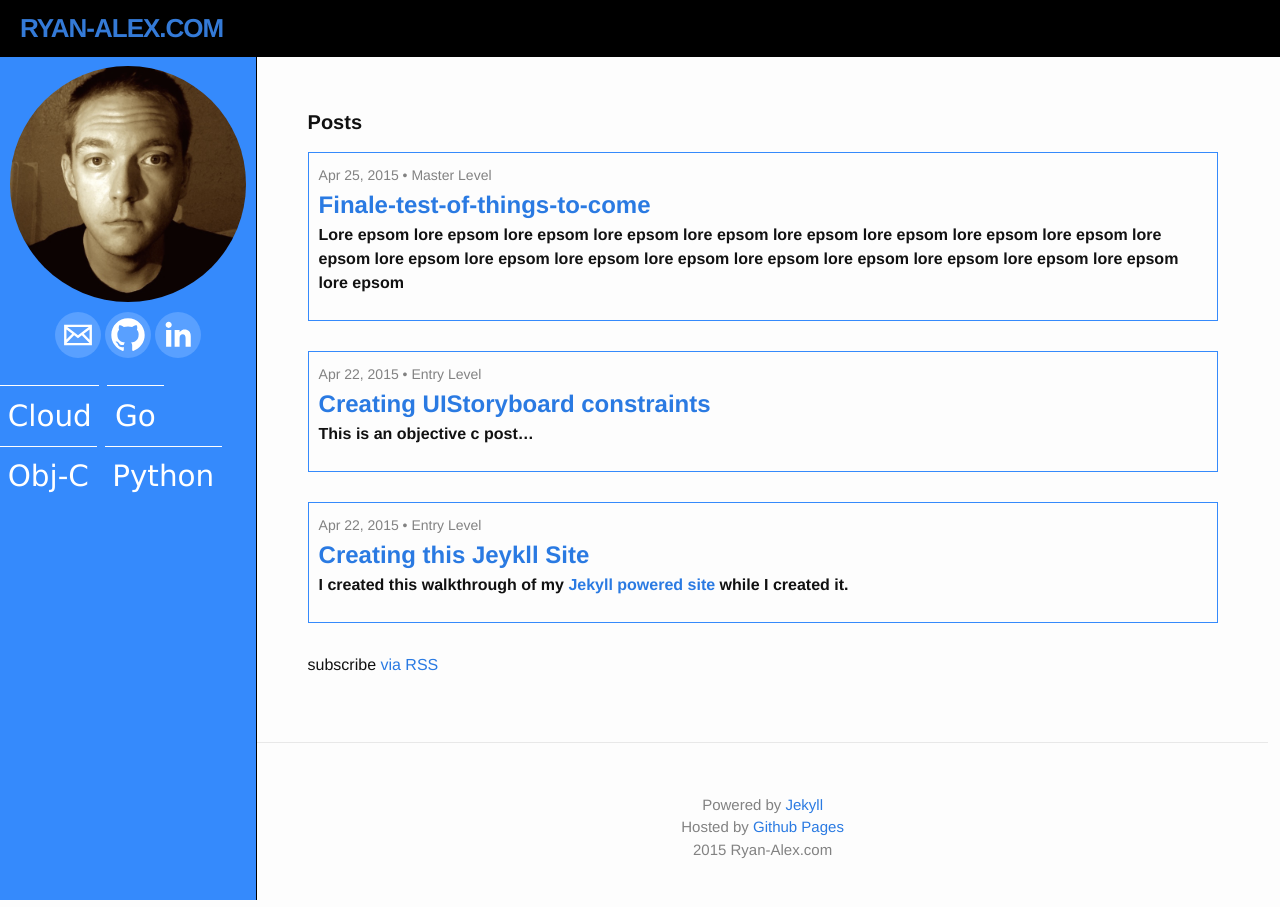
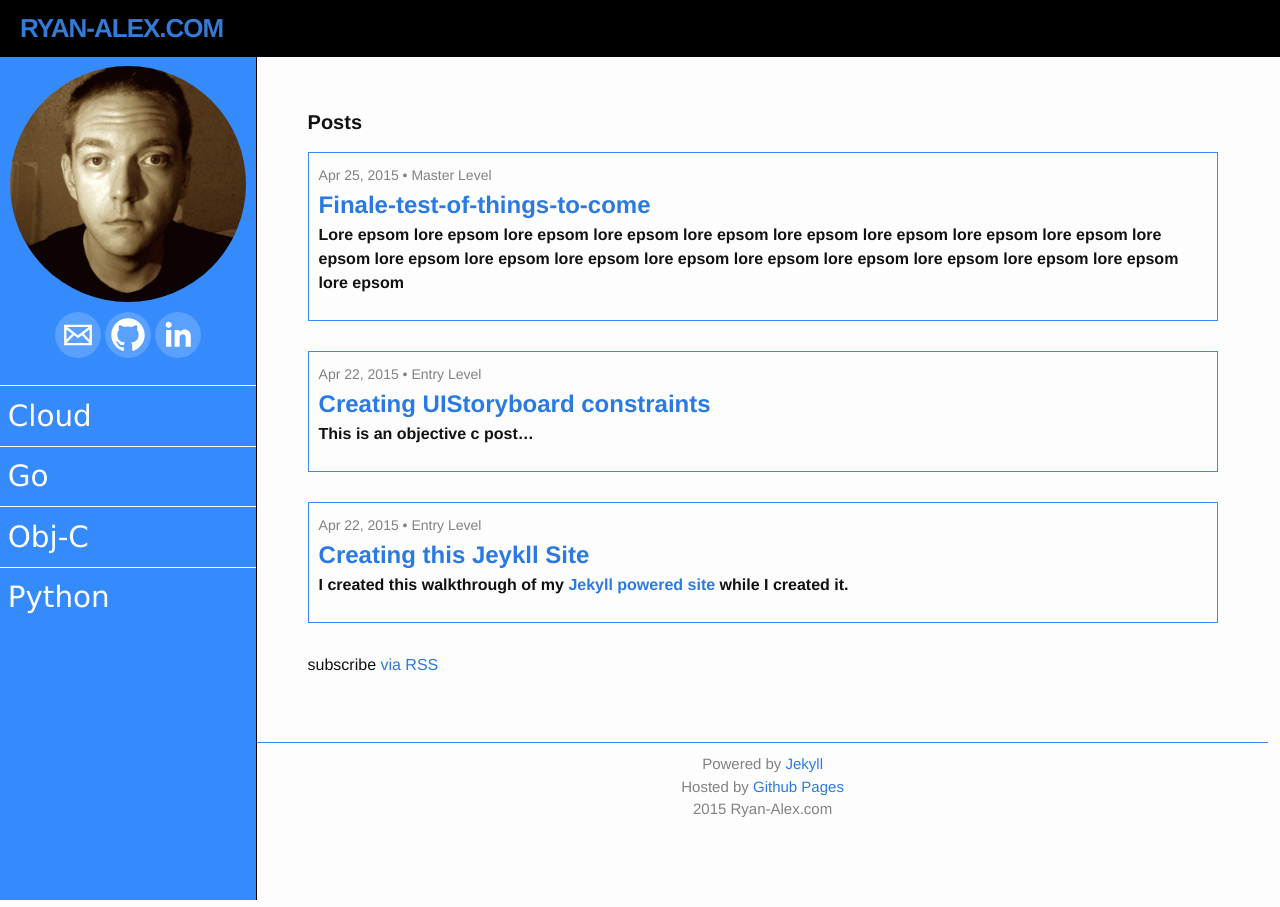
Before and after one commit to MrRyanAlexander/mrryanalexander.github.io, a Jekyll site: the page built from index.html, in a window 1280 px wide. Built offline with Jekyll 4.4.1, drawn with Linux system fonts in a browser that asks for light colours.

Commit message:
Updated Styles

```diff
--- a/_sass/_layout.scss
+++ b/_sass/_layout.scss
@@ -107,10 +107,9 @@
                 }
 
                 > li {
-
-                    display: inline-block;
                     padding: 3%;
                     border-top: 1px solid #FFFFFF;
+
                     > a {
                         color: #FFFFFF;
                         font-size: 24px;
@@ -130,6 +129,7 @@
                         }
                     }
                     @include media-query($on-palm) {
+                        display: inline-block;
                         border: 0px;
                         padding-top: 0px;
                     }
@@ -148,8 +148,6 @@
     height: calc(100% - 56px);
     margin-top: 56px;
     display: inline-block;
-    text-align: left;
-    padding-bottom: 0%;
     overflow-y: scroll;
 
     @include media-query($on-palm) {
@@ -167,10 +165,6 @@
 
     .page-heading {
         font-size: 20px;
-    }
-
-    .page-content {
-
     }
 
  /***********
@@ -253,8 +247,8 @@
  * Footer
  */
 .footer {
-    border-top: 1px solid $grey-color-light;
-    padding: 5%;
+    border-top: 1px solid rgb(53, 138, 252);
+    padding-top: 1%;
     margin: 0 auto;
     text-align: center;
     font-weight: 400;
```
